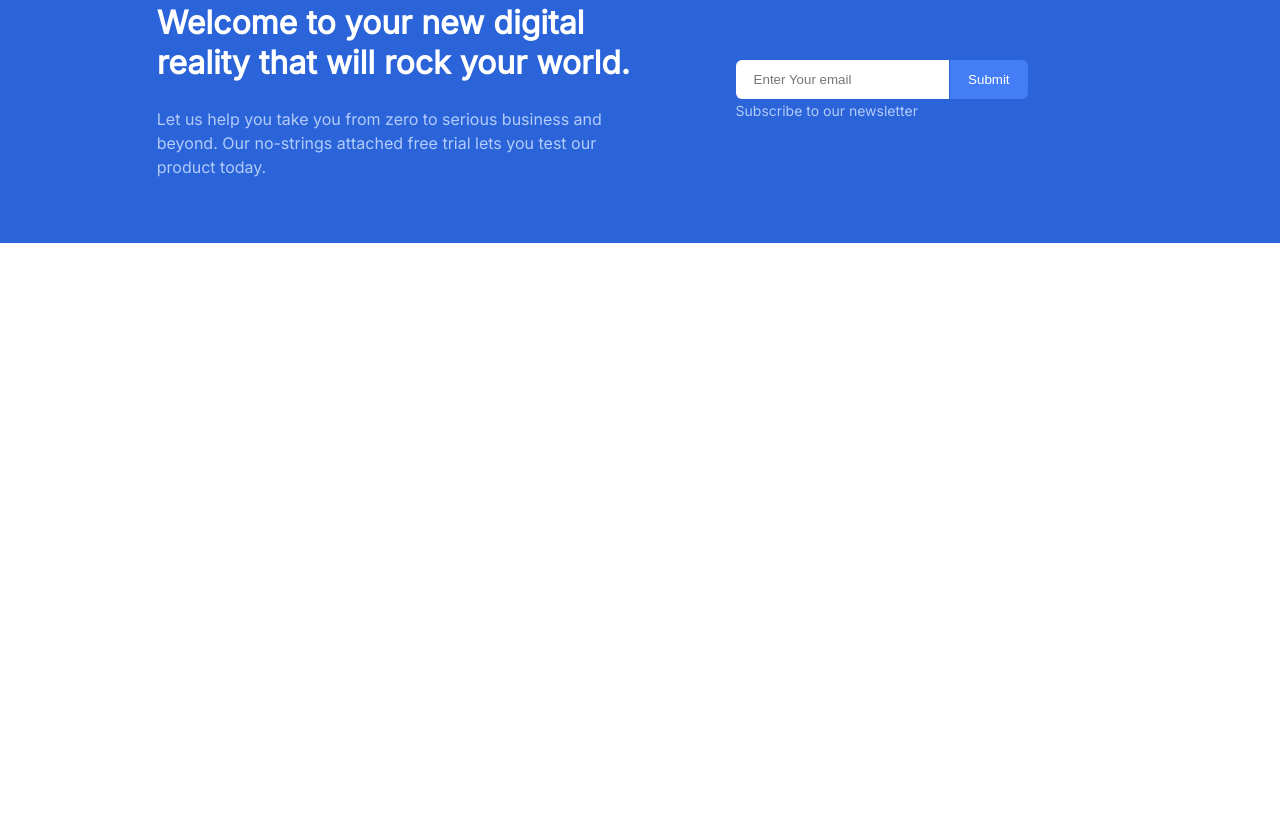
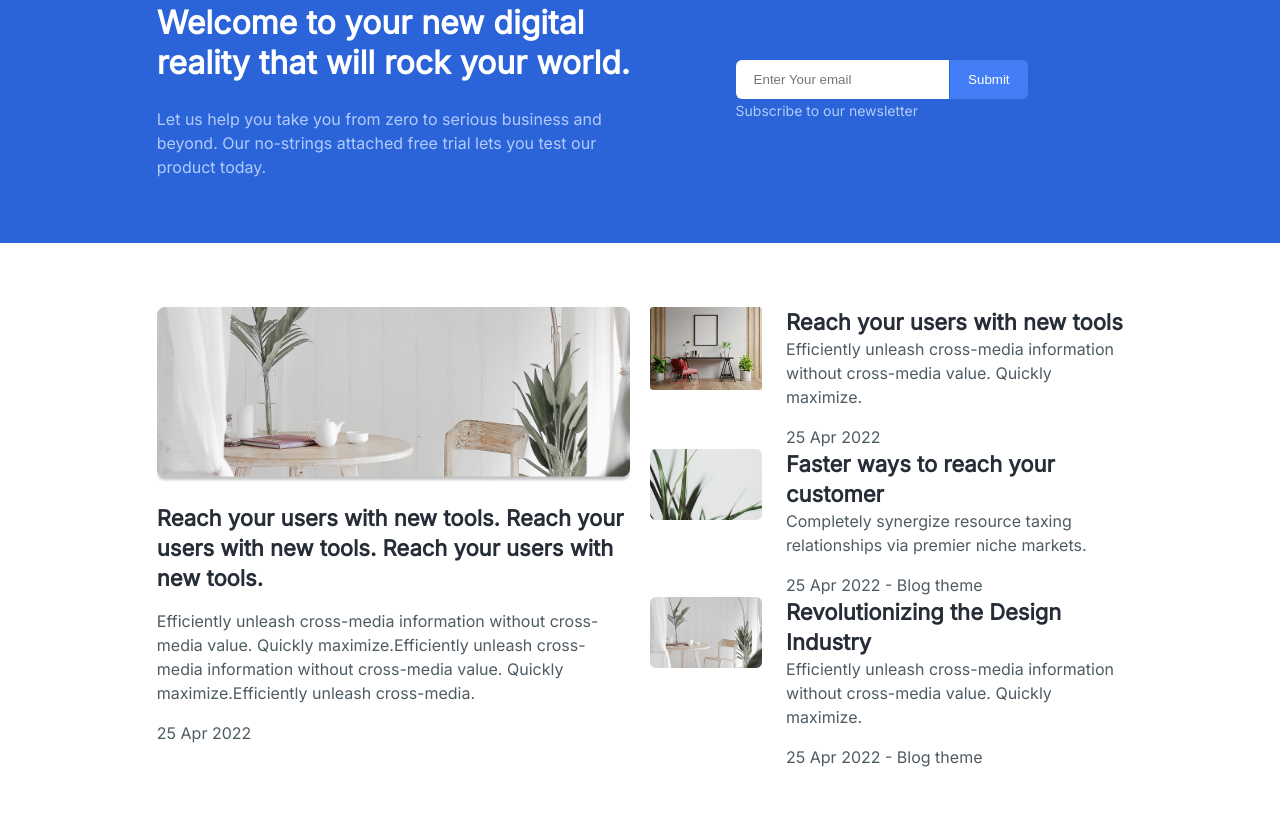
Before and after one commit to yosefamr2002/Blog-iti-css-task, a plain HTML site: page index.html in a window 1280 px wide. Shown: the part 543-1376 px from the top of the page. Before the commit the page ends 800 px from the top, so only its background shows below. Drawn offline with Linux system fonts and the light colour scheme.

Commit message:
posts section  on disktop done

```diff
--- a/assets/css/style.css
+++ b/assets/css/style.css
@@ -182,23 +182,76 @@ nav ul {
     justify-content: center;
     align-items: center;
 }
-.Subscribe__emailbox input{
+
+.Subscribe__emailbox input {
     padding: 12px 16px;
- padding: 12px 18px;
+    padding: 12px 18px;
     border-top-left-radius: 6px;
-    border-bottom-left-radius: 6px;    border: none;
+    border-bottom-left-radius: 6px;
+    border: none;
 }
-.Subscribe__emailbox button{
+
+.Subscribe__emailbox button {
     margin-left: -3px;
     border: none;
     color: var(--text--color--white);
-    background-color: var(--text--color--blue) ;
+    background-color: var(--text--color--blue);
     padding: 12px 18px;
     border-top-right-radius: 6px;
     border-bottom-right-radius: 6px;
 }
-.emailbox p{
+
+.emailbox p {
     font-size: 14PX;
+}
+
+/* ///////////////////////////////////////////////////////////////////// */
+/* BlogPost */
+.BlogPost {
+    padding: 64px 0px;
+}
+
+.BlogPost .container {
+    justify-content: space-between;
+    display: flex;
+}
+
+.BlogPost__opened {
+    display: flex;
+    flex-direction: column;
+    width: 49%;
+}
+
+.opened_photo {
+    margin-bottom: 20px;
+}
+
+.opened_text h3 {
+    margin-bottom: 16px;
+}
+
+.BlogPost__other {
+    display: flex;
+    flex-direction: column;
+    width: 49%;
+    justify-content: space-between;
+}
+
+.BlogPost .date {
+    margin-top: 16px;
+}
+
+.BlogPost__other__post {
+    gap: 24px;
+    display: flex;
+}
+
+.other_photo {
+    width: 25%;
+}
+
+.other_text {
+    width: 75%;
 }
 
 /* ///////////////////////////////////////////////////////// */
--- a/index.html
+++ b/index.html
@@ -68,6 +68,49 @@
         </div>
     </section>
 
+    <section class="BlogPost">
+        <div class="container">
+            <div class="BlogPost__opened">
+                <figure class="opened_photo"><img src="assets/images/Tooltip.png" alt=""></figure>
+                <div class="opened_text">
+                    <h3>Reach your users with new tools. Reach your users with new tools. Reach your users with new
+                        tools.</h3>
+                    <p>Efficiently unleash cross-media information without cross-media value. Quickly
+                        maximize.Efficiently unleash cross-media information without cross-media value. Quickly
+                        maximize.Efficiently unleash cross-media.</p>
+                    <p class="date">25 Apr 2022 </p>
+                </div>
+            </div>
+            <div class="BlogPost__other">
+                <div class="BlogPost__other__post">
+                    <figure class="other_photo"><img src="assets/images/Rectangle 1(4).png" alt=""></figure>
+                    <div class="other_text">
+                        <h3>Reach your users with new tools</h3>
+                        <p>Efficiently unleash cross-media information without cross-media value. Quickly maximize.</p>
+                        <p class="date">25 Apr 2022 </p>
+                    </div>
+                </div>
+                <div class="BlogPost__other__post">
+
+                    <figure class="other_photo"><img src="assets/images/Container(1).png" alt=""></figure>
+                    <div class="other_text">
+                        <h3>Faster ways to reach your customer</h3>
+                        <p>Completely synergize resource taxing relationships via premier niche markets.</p>
+                        <p class="date">25 Apr 2022 - Blog theme</p>
+                    </div>
+                </div>
+                <div class="BlogPost__other__post">
+
+                    <figure class="other_photo"><img src="assets/images/Container(2).png" alt=""></figure>
+                    <div class="other_text">
+                        <h3>Revolutionizing the Design Industry</h3>
+                        <p>Efficiently unleash cross-media information without cross-media value. Quickly maximize.</p>
+                        <p class="date">25 Apr 2022 - Blog theme</p>
+                    </div>
+                </div>
+            </div>
+        </div>
+    </section>
 </body>
 
 </html>
```
